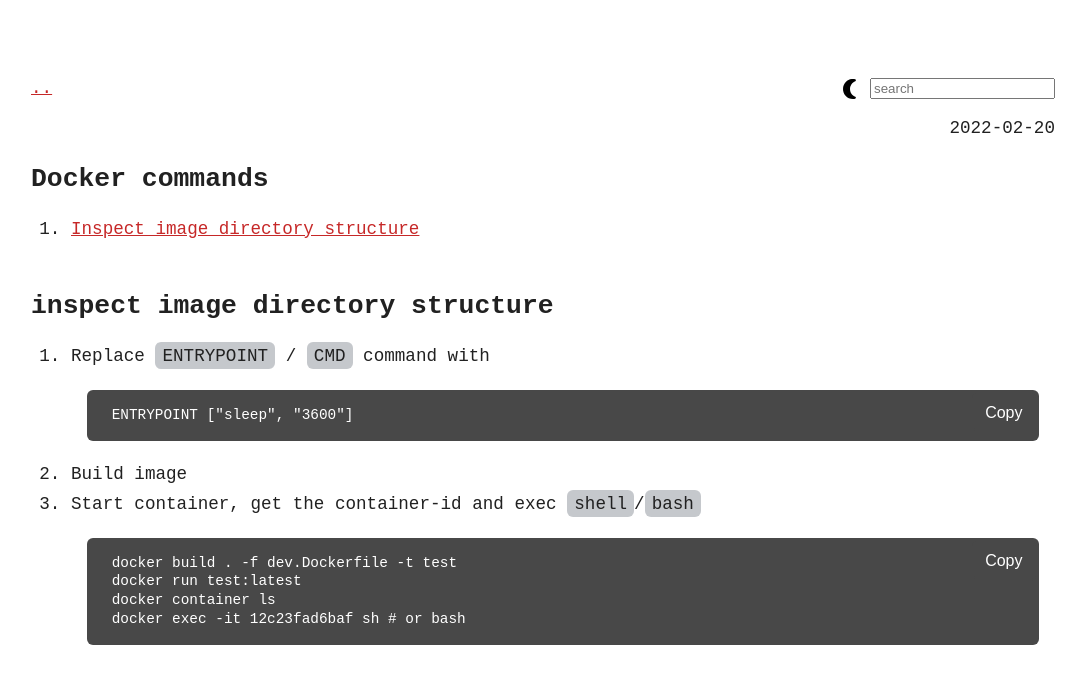
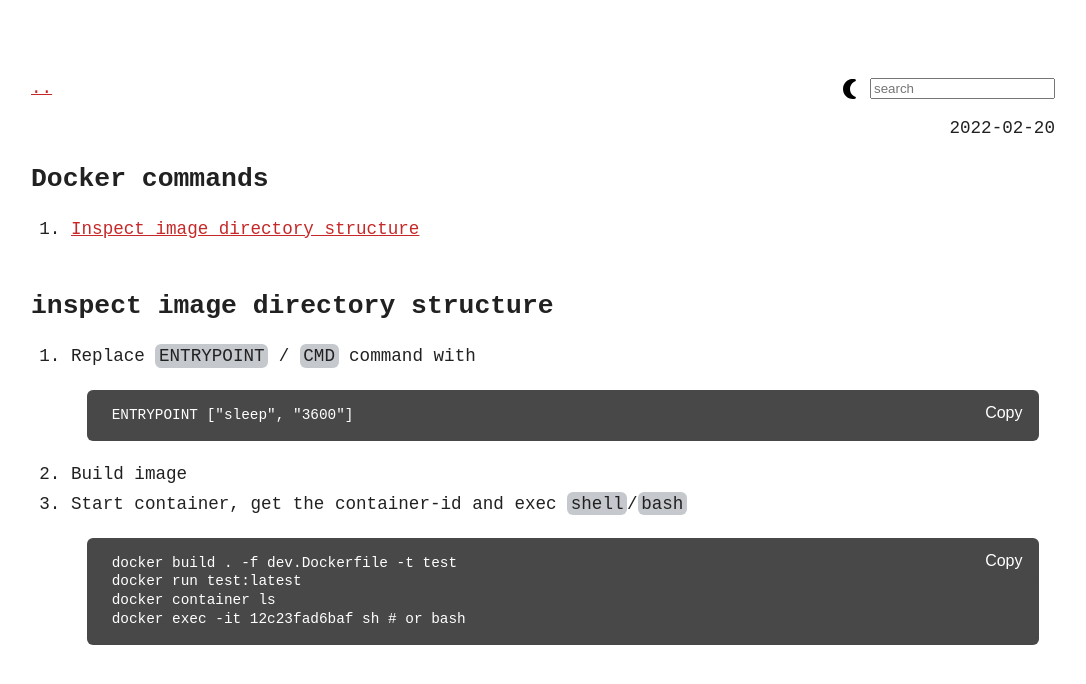
Before and after one commit to matseee/matseee.github.io, a Jekyll site: the page built from _posts/2022-02-20-docker-commands.md, in a window 1280 px wide. Shown: the top 684 px of the page, without its empty margins (97-1183 px from the left). Built offline with Jekyll 4.4.1, drawn with Linux system fonts in a browser that asks for light colours.

Commit message:
change(code-background-styling): fix padding

```diff
--- a/assets/css/style.scss
+++ b/assets/css/style.scss
@@ -168,7 +168,7 @@
       code {
         background-color: rgba(110, 118, 129, 0.4);
         border-radius: 6px;
-        padding: 0.2em 0.4em;
+        padding: 0.1em 0.2em;
       }
 
       div.highlighter-rouge code {
```
